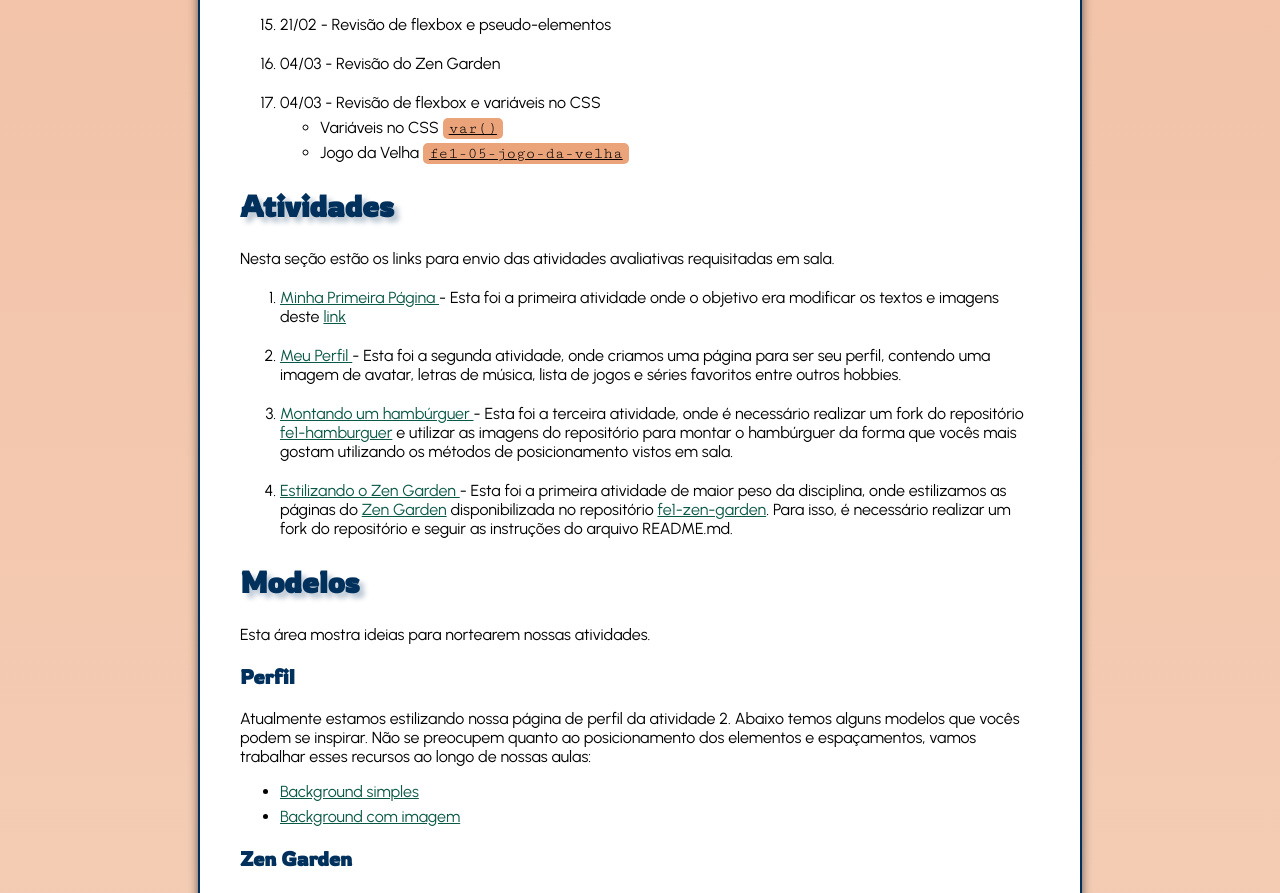
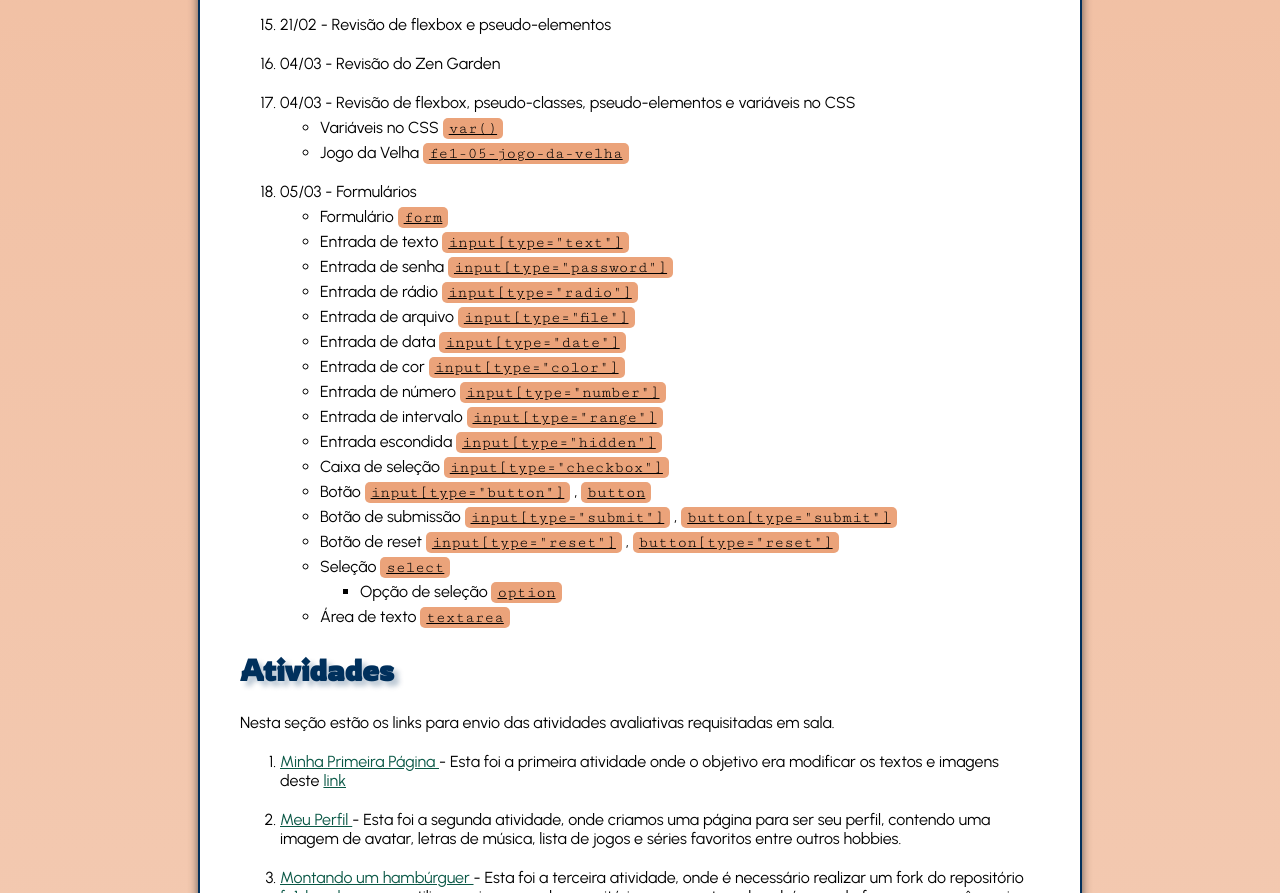
Before and after one commit to mikejobrn/fe1-aulas, a plain HTML site: page index.html in a window 1280 px wide. Shown: the part 3603-4496 px from the top of the page. Drawn offline with Linux system fonts and the light colour scheme.

Commit message:
Adiciona conteúdo da aula de formulários

```diff
--- a/index.html
+++ b/index.html
@@ -510,13 +510,76 @@
             </li>
             <li>21/02 - Revisão de flexbox e pseudo-elementos</li>
             <li>04/03 - Revisão do Zen Garden</li>
-            <li>04/03 - Revisão de flexbox e variáveis no CSS
+            <li>04/03 - Revisão de flexbox, pseudo-classes, pseudo-elementos e variáveis no CSS
                 <ul>
                     <li>Variáveis no CSS
                         <a href="https://developer.mozilla.org/pt-BR/docs/Web/CSS/var">var()</a>
                     </li>
                     <li>Jogo da Velha
                         <a href="https://github.com/mikejobrn/fe1-05-jogo-da-velha">fe1-05-jogo-da-velha</a>
+                    </li>
+                </ul>
+            </li>
+            <li>05/03 - Formulários
+                <ul>
+                    <li>Formulário
+                        <a href="https://developer.mozilla.org/en-US/docs/Web/HTML/Element/form">form</a>
+                    </li>
+                    <li>Entrada de texto
+                        <a href="https://developer.mozilla.org/en-US/docs/Web/HTML/Element/input/text">input[type="text"]</a>
+                    </li>
+                    <li>Entrada de senha
+                        <a href="https://developer.mozilla.org/pt-BR/docs/Web/HTML/Element/input/password">input[type="password"]</a>
+                    </li>
+                    <li>Entrada de rádio
+                        <a href="https://developer.mozilla.org/en-US/docs/Web/HTML/Element/input/radio">input[type="radio"]</a>
+                    </li>
+                    <li>Entrada de arquivo
+                        <a href="https://developer.mozilla.org/en-US/docs/Web/HTML/Element/input/file">input[type="file"]</a>
+                    </li>
+                    <li>Entrada de data
+                        <a href="https://developer.mozilla.org/pt-BR/docs/Web/HTML/Element/input/date">input[type="date"]</a>
+                    </li>
+                    <li>Entrada de cor
+                        <a href="https://developer.mozilla.org/en-US/docs/Web/HTML/Element/input/color">input[type="color"]</a>
+                    </li>
+                    <li>Entrada de número
+                        <a href="https://developer.mozilla.org/en-US/docs/Web/HTML/Element/input/number">input[type="number"]</a>
+                    </li>
+                    <li>Entrada de intervalo
+                        <a href="https://developer.mozilla.org/pt-BR/docs/Web/HTML/Element/input/range">input[type="range"]</a>
+                    </li>
+                    <li>Entrada escondida
+                        <a href="https://developer.mozilla.org/en-US/docs/Web/HTML/Element/input/hidden">input[type="hidden"]</a>
+                    </li>
+                    <li>Caixa de seleção
+                        <a href="https://developer.mozilla.org/en-US/docs/Web/HTML/Element/input/radio">input[type="checkbox"]</a>
+                    </li>
+                    <li>Botão
+                        <a href="https://developer.mozilla.org/pt-BR/docs/Web/HTML/Element/input/button">input[type="button"]</a>
+                        ,
+                        <a href="https://developer.mozilla.org/pt-BR/docs/Web/HTML/Element/button">button</a>
+                    </li>
+                    <li>Botão de submissão
+                        <a href="https://developer.mozilla.org/en-US/docs/Web/HTML/Element/input/submit">input[type="submit"]</a>
+                        ,
+                        <a href="https://developer.mozilla.org/pt-BR/docs/Web/HTML/Element/button">button[type="submit"]</a>
+                    </li>
+                    <li>Botão de reset
+                        <a href="https://developer.mozilla.org/en-US/docs/Web/HTML/Element/input/reset">input[type="reset"]</a>
+                        ,
+                        <a href="https://developer.mozilla.org/pt-BR/docs/Web/HTML/Element/button">button[type="reset"]</a>
+                    </li>
+                    <li>Seleção
+                        <a href="https://developer.mozilla.org/pt-BR/docs/Web/HTML/Element/select">select</a>
+                        <ul>
+                            <li>Opção de seleção
+                                <a href="https://developer.mozilla.org/pt-BR/docs/Web/HTML/Element/option">option</a>
+                            </li>
+                        </ul>
+                    </li>
+                    <li>Área de texto
+                        <a href="https://developer.mozilla.org/pt-BR/docs/Web/HTML/Element/textarea">textarea</a>
                     </li>
                 </ul>
             </li>
```
